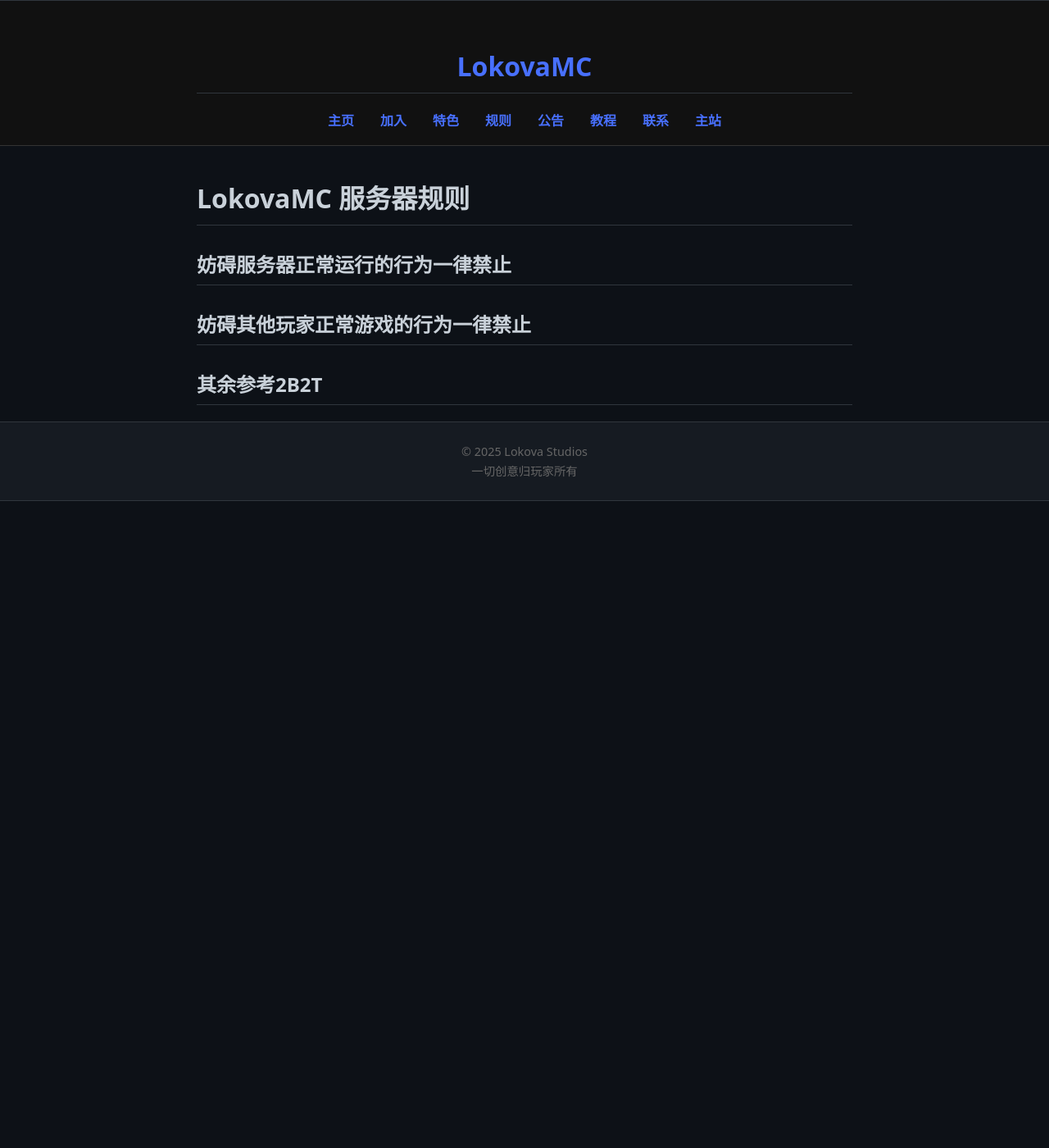
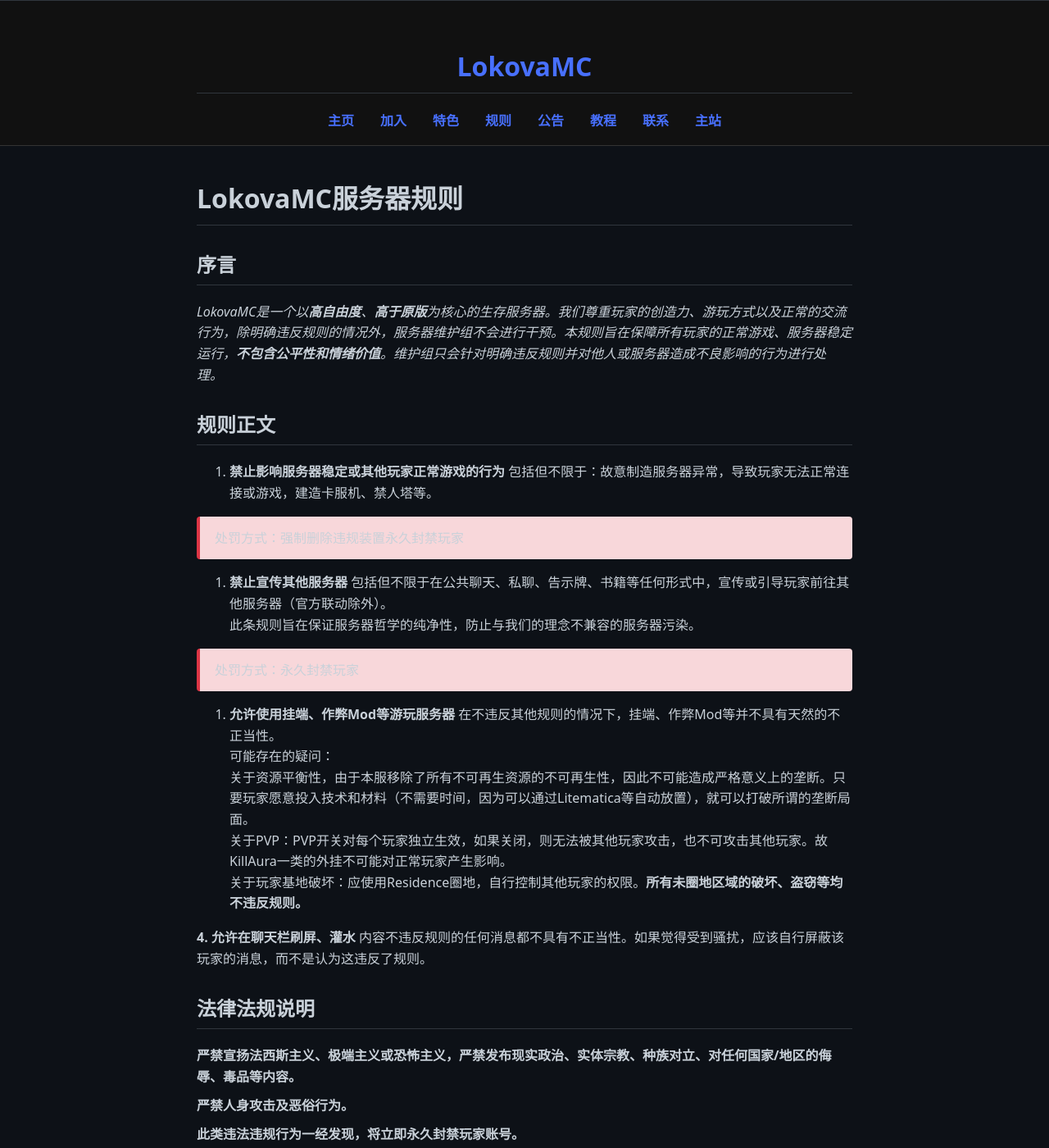
Before and after one commit to IlyaYezelovsky/mc.lokova.org, a Jekyll site: the page built from rules.md, in a window 1280 px wide and 1400 px high. Shown: the whole window at 82% size. Built offline with Jekyll 4.4.1, drawn with Linux system fonts in a browser that asks for light colours; comment, search, counter and statistics services are not loaded; some of the changed text lies outside the part shown.

Commit message:
Update rules.md

```diff
--- a/rules.md
+++ b/rules.md
@@ -3,8 +3,49 @@
 layout: default
 ---
 
-# LokovaMC 服务器规则
+# LokovaMC服务器规则
 
-## 妨碍服务器正常运行的行为一律禁止
-## 妨碍其他玩家正常游戏的行为一律禁止
-## 其余参考2B2T
+## 序言
+
+*LokovaMC是一个以**高自由度**、**高于原版**为核心的生存服务器。我们尊重玩家的创造力、游玩方式以及正常的交流行为，除明确违反规则的情况外，服务器维护组不会进行干预。本规则旨在保障所有玩家的正常游戏、服务器稳定运行，**不包含公平性和情绪价值**。维护组只会针对明确违反规则并对他人或服务器造成不良影响的行为进行处理。*
+
+## 规则正文
+
+1. **禁止影响服务器稳定或其他玩家正常游戏的行为**
+包括但不限于：故意制造服务器异常，导致玩家无法正常连接或游戏，建造卡服机、禁人塔等。
+
+<div class="alert alert-danger">
+处罚方式：强制删除违规装置永久封禁玩家
+</div>
+
+2. **禁止宣传其他服务器**
+包括但不限于在公共聊天、私聊、告示牌、书籍等任何形式中，宣传或引导玩家前往其他服务器（官方联动除外）。<br>
+此条规则旨在保证服务器哲学的纯净性，防止与我们的理念不兼容的服务器污染。
+
+<div class="alert alert-danger">
+处罚方式：永久封禁玩家
+</div>
+
+3. **允许使用挂端、作弊Mod等游玩服务器**
+在不违反其他规则的情况下，挂端、作弊Mod等并不具有天然的不正当性。<br>
+可能存在的疑问：<br>
+关于资源平衡性，由于本服移除了所有不可再生资源的不可再生性，因此不可能造成严格意义上的垄断。只要玩家愿意投入技术和材料（不需要时间，因为可以通过Litematica等自动放置），就可以打破所谓的垄断局面。<br>
+关于PVP：PVP开关对每个玩家独立生效，如果关闭，则无法被其他玩家攻击，也不可攻击其他玩家。故KillAura一类的外挂不可能对正常玩家产生影响。<br>
+关于玩家基地破坏：应使用Residence圈地，自行控制其他玩家的权限。**所有未圈地区域的破坏、盗窃等均不违反规则。**
+
+**4. 允许在聊天栏刷屏、灌水**
+内容不违反规则的任何消息都不具有不正当性。如果觉得受到骚扰，应该自行屏蔽该玩家的消息，而不是认为这违反了规则。
+
+## 法律法规说明
+
+**严禁宣扬法西斯主义、极端主义或恐怖主义，严禁发布现实政治、实体宗教、种族对立、对任何国家/地区的侮辱、毒品等内容。**
+
+**严禁人身攻击及恶俗行为。**
+
+**此类违法违规行为一经发现，将立即永久封禁玩家账号。**
+
+## 规则执行说明
+
+服务器规则的执行以玩家举报为主要依据。举报时请尽量提供清晰、完整、可核实的证据（如截图或视频），维护组将根据证据与实际情况进行处理。
+
+**规则最后更新时间：Saturday January 17 2026**
```
